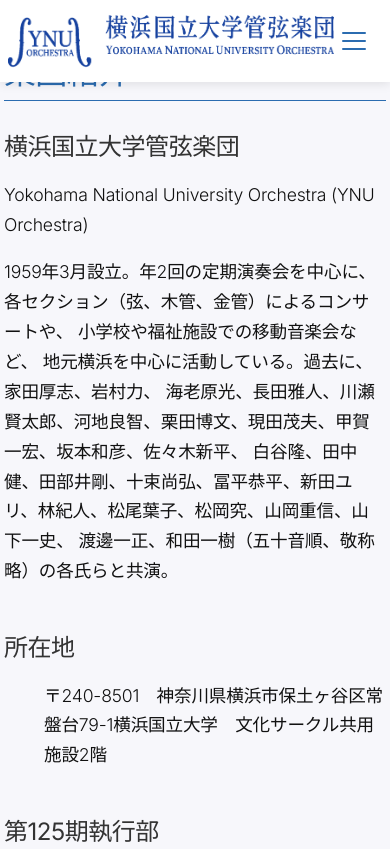
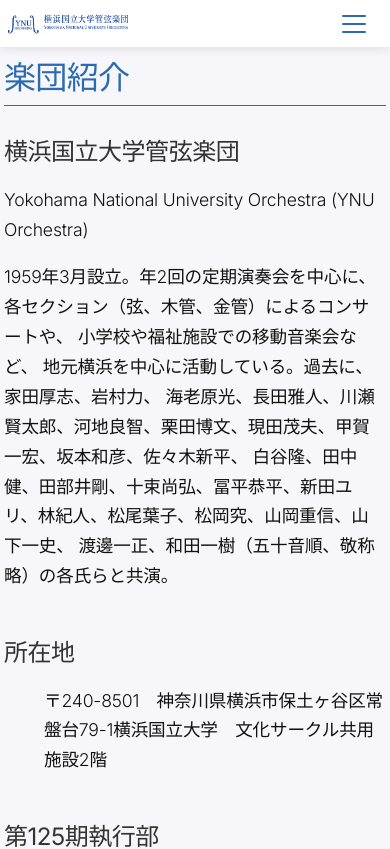
Before and after one commit to 87hd892z97-code/test_homepage, a Next.js app: page /about in a window 390 px wide. Shown: the top 849 px of the page. Built offline with nearby package versions, Linux system fonts and the light colour scheme.

Commit message:
sideber編集

```diff
--- a/app/globals.css
+++ b/app/globals.css
@@ -30,11 +30,19 @@
   body {
     padding-top: 60px; /* Reduced for mobile header */
   }
+
+  .page-content {
+    padding-top: 2rem;
+  }
 }
 
 @media (max-width: 480px) {
   body {
-    padding-top: 50px; /* Even more reduced for small mobile */
+    padding-top: 55px; /* Reduced for small mobile header */
+  }
+
+  .page-content {
+    padding-top: 1.5rem;
   }
 }
 
@@ -86,6 +94,11 @@
 
 /* Ensure hamburger is visible on non-homepage */
 .site-header:not(.home-header) .hamburger span {
+  background: var(--accent);
+}
+
+/* Hamburger should be blue when home-header is scrolled */
+.site-header.home-header.scrolled .hamburger span {
   background: var(--accent);
 }
 
@@ -1726,13 +1739,24 @@
     display: none;
   }
 
+  /* Hide sidebar toggle button on mobile (sublevel-layer is not used on mobile) */
+  .sidebar-toggle-nav {
+    display: none;
+  }
+
   /* Reduce header height on mobile */
   .site-header {
-    padding: 0.25rem 0;
+    padding: 0.15rem 0;
   }
 
   .main-navigation {
-    padding: 0.25rem 0;
+    padding: 0.15rem 0;
+  }
+
+  /* Reduce logo size on mobile */
+  .site-logo {
+    width: 150px;
+    height: auto;
   }
 
   /* Mobile hero section - smaller height to show full image */
@@ -2170,8 +2194,14 @@
   .container{ padding:0.25rem; }
 
   /* Even more compact header for small mobile */
-  .main-navigation { padding:0.1rem 0; }
-  .site-header { padding:0.1rem 0; }
+  .main-navigation { padding:0.05rem 0; }
+  .site-header { padding:0.05rem 0; }
+
+  /* Even smaller logo on small mobile */
+  .site-logo {
+    width: 120px;
+    height: auto;
+  }
 
   /* Small mobile hero section - even smaller height */
   .hero-section {
```
Also changed, not shown: app/concerts/past/page.tsx (+17 -4 lines).
